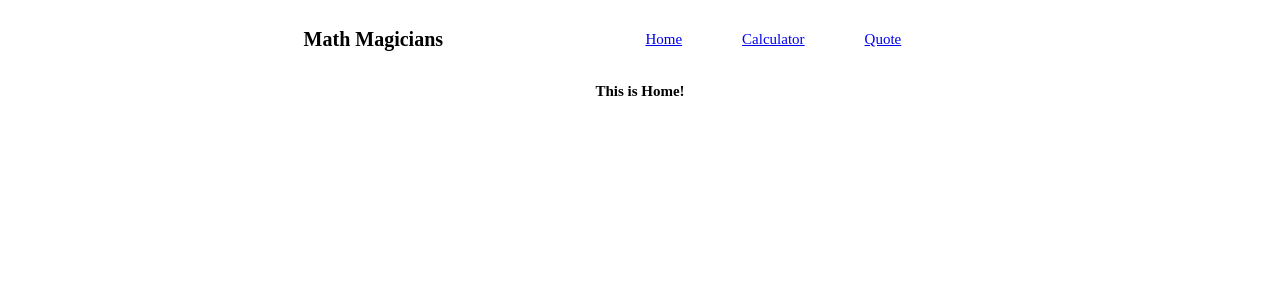
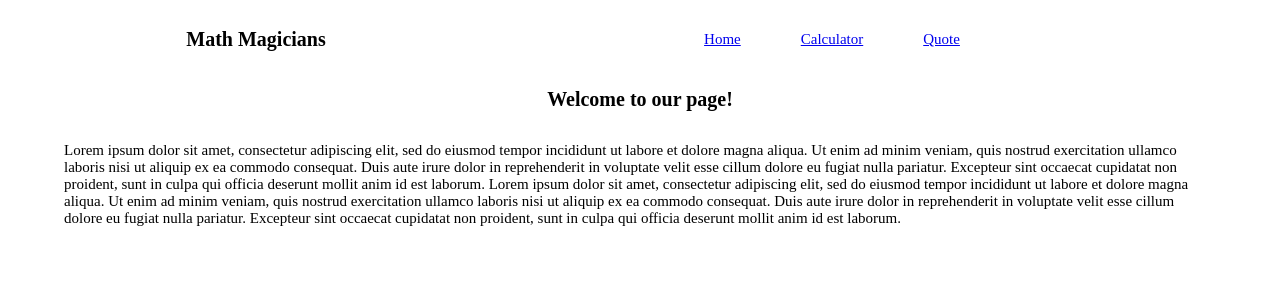
Before and after one commit to zilton7/react-calc, a React (Create React App) app: page / in a window 1280 px wide. Shown: the top 300 px of the page. Built offline with nearby package versions, Linux system fonts and the light colour scheme.

Commit message:
Update styling

```diff
--- a/src/components/App.js
+++ b/src/components/App.js
@@ -5,6 +5,7 @@
 import "../styles/App.scss";
 import calculate from "../logic/calculate";
 import Home from "./Home";
+import Quote from "./Quote";
 import Navbar from "./Navbar";
 import { Route, Switch } from "react-router-dom";
 
@@ -39,6 +40,7 @@
             />
           </div>
         </Route>
+        <Route exact path="/quote" component={Quote} />
       </Switch>
     </main>
   );
--- a/src/components/Home.js
+++ b/src/components/Home.js
@@ -3,7 +3,22 @@
 const Home = () => {
   return (
     <>
-      <h2>This is Home!</h2>
+      <h2>Welcome to our page!</h2>
+      <p>
+        Lorem ipsum dolor sit amet, consectetur adipiscing elit, sed do eiusmod
+        tempor incididunt ut labore et dolore magna aliqua. Ut enim ad minim
+        veniam, quis nostrud exercitation ullamco laboris nisi ut aliquip ex ea
+        commodo consequat. Duis aute irure dolor in reprehenderit in voluptate
+        velit esse cillum dolore eu fugiat nulla pariatur. Excepteur sint
+        occaecat cupidatat non proident, sunt in culpa qui officia deserunt
+        mollit anim id est laborum. Lorem ipsum dolor sit amet, consectetur
+        adipiscing elit, sed do eiusmod tempor incididunt ut labore et dolore
+        magna aliqua. Ut enim ad minim veniam, quis nostrud exercitation ullamco
+        laboris nisi ut aliquip ex ea commodo consequat. Duis aute irure dolor
+        in reprehenderit in voluptate velit esse cillum dolore eu fugiat nulla
+        pariatur. Excepteur sint occaecat cupidatat non proident, sunt in culpa
+        qui officia deserunt mollit anim id est laborum.
+      </p>
     </>
   );
 };
--- a/src/components/Navbar.js
+++ b/src/components/Navbar.js
@@ -5,7 +5,7 @@
   <div className="navbar">
     <h3>Math Magicians</h3>
     <div class="navbar-links">
-      <Link to="/home" class="navbar-link">
+      <Link to="/" class="navbar-link">
         Home
       </Link>
       <Link to="/calculator" class="navbar-link">
--- /dev/null
+++ b/src/components/Quote.js
@@ -0,0 +1,14 @@
+import React from "react";
+
+const Quote = () => {
+  return (
+    <>
+      <p class="quote">
+        Mathematics is not about numbers, equations, computations, or
+        algorithms: it is about understanding. - William Paul Thurston.
+      </p>
+    </>
+  );
+};
+
+export default Quote;
--- a/src/styles/App.scss
+++ b/src/styles/App.scss
@@ -16,12 +16,24 @@
   display: flex;
   flex-direction: column;
   align-items: center;
+
+  h2 {
+    font-size: 2rem;
+  }
+
+  p {
+    font-size: 1.5rem;
+  }
+}
+
+.quote {
+  font-size: 2rem;;
 }
 
 .navbar {
   display: flex;
   justify-content: space-between;
-  width: 80rem;
+  width: 100%;
 
   h3 {
     font-size: 2rem;
```
